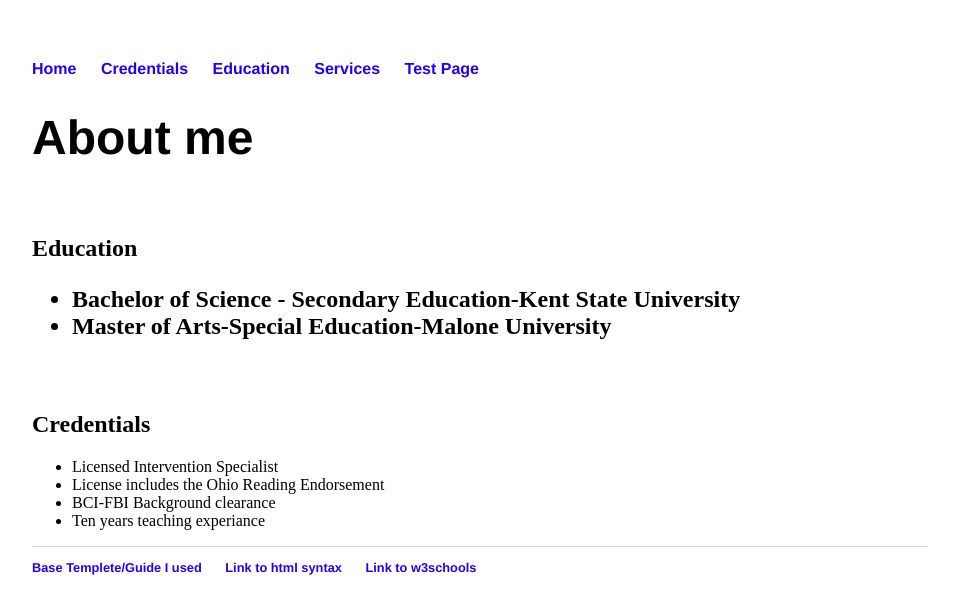
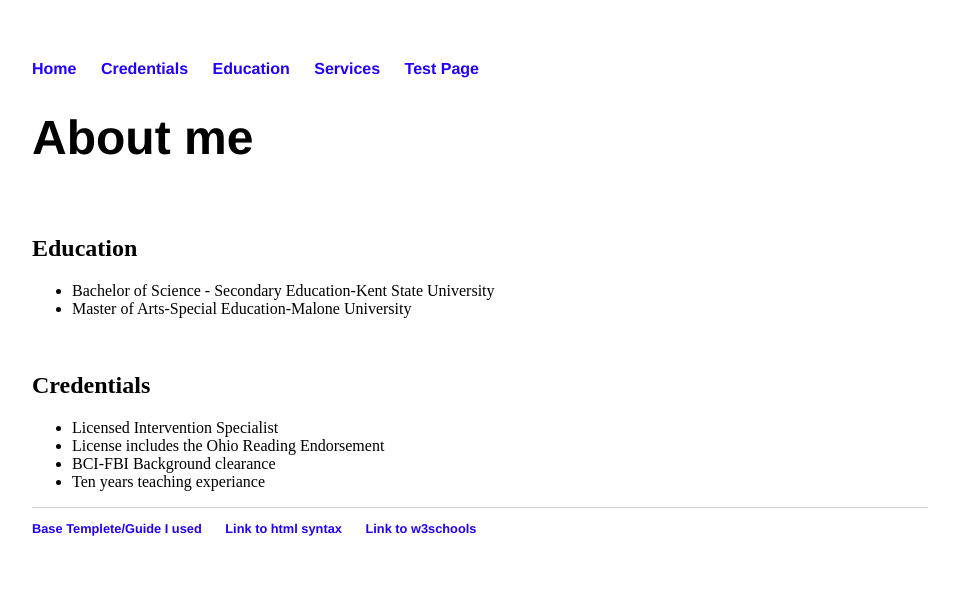
Before and after one commit to ShadowHazel/ShadowHazel.github.io, a Jekyll site: the page built from pages/about/index.html, in a window 1280 px wide. Shown: the top 614 px of the page, without its empty margins (160-1119 px from the left). Built offline with Jekyll 4.4.1, drawn with Linux system fonts in a browser that asks for light colours.

```diff
--- a/pages/about/index.html
+++ b/pages/about/index.html
@@ -5,7 +5,7 @@ title: About me
 <div class="about">
 	<h1>About me</h1>
 	<br>
-	<h2>Education<h2>
+	<h2>Education</h2>
 		<ul>
 			<li>Bachelor of Science - Secondary Education-Kent State University</li>
 			<li>Master of Arts-Special Education-Malone University</li>
```
